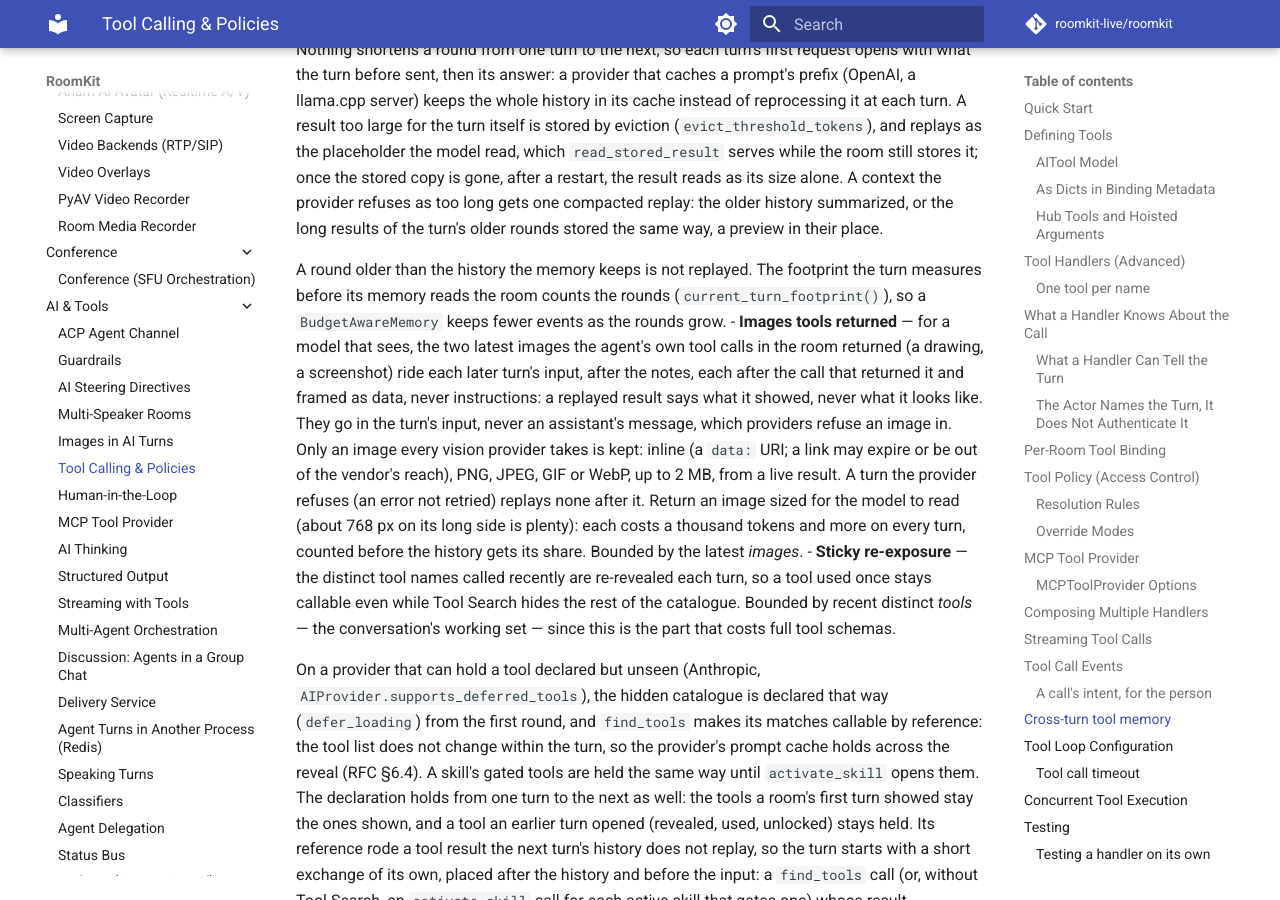
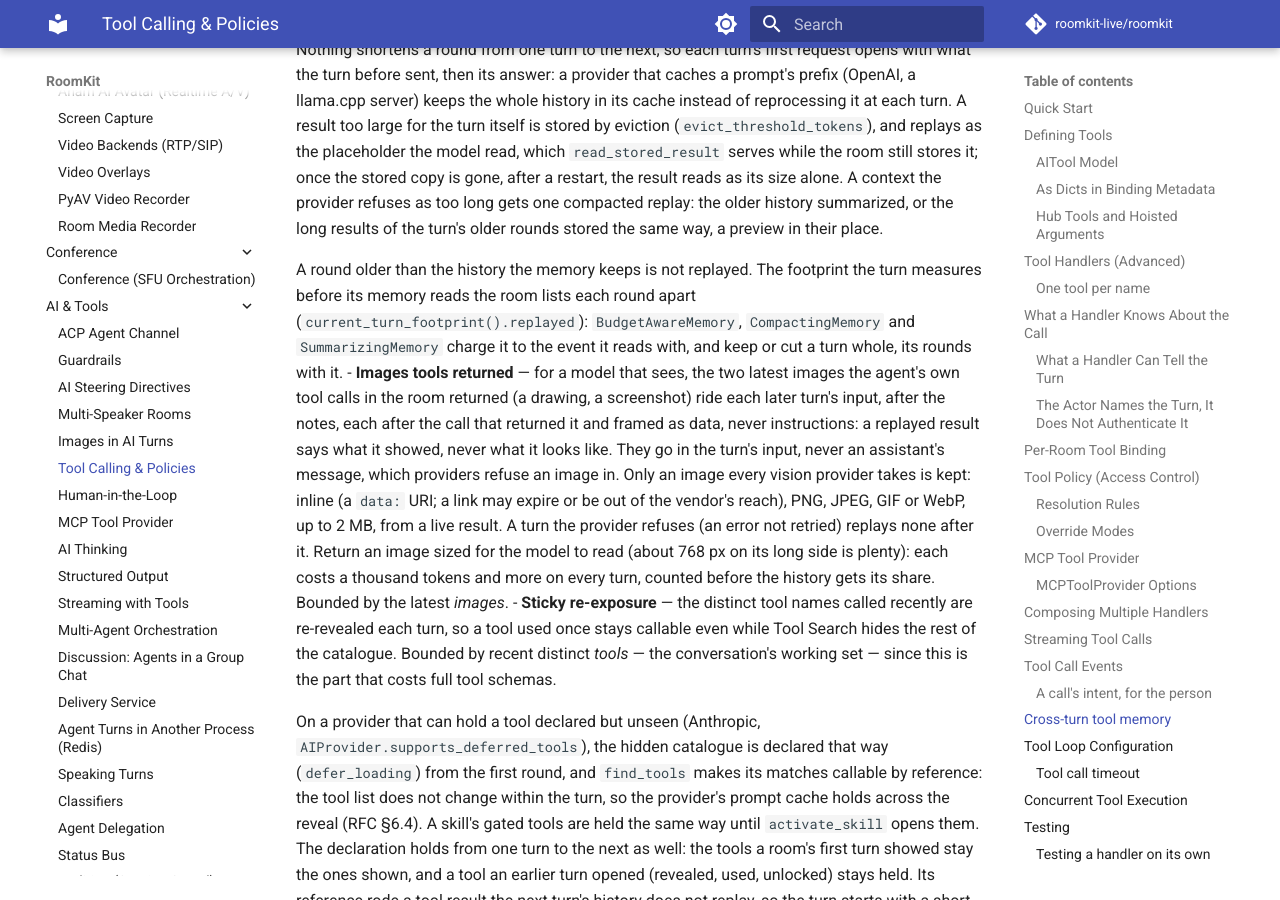
Before and after one commit to roomkit-live/roomkit-docs, an MkDocs documentation site: the page built from docs/guides/tool-calling.md, in a window 1280 px wide and 900 px high, scrolled down 17745 px. Built offline with MkDocs 1.6.1 and Material for MkDocs 9.7.7, drawn with Linux system fonts in a browser that asks for light colours; comment, search, counter and statistics services are not loaded.

Commit message:
docs(ai): a budget memory keeps a turn with its rounds (RMK-1370)
The footprint lists each replayed round apart, and the three budget
memories charge it to the event it reads with.

Ran: read against roomkit 053eeea80.

```diff
--- a/docs/guides/tool-calling.md
+++ b/docs/guides/tool-calling.md
@@ -754,9 +754,10 @@ no configuration needed:
   stored the same way, a preview in their place.
 
   A round older than the history the memory keeps is not replayed. The
-  footprint the turn measures before its memory reads the room counts the
-  rounds (`current_turn_footprint()`), so a `BudgetAwareMemory` keeps fewer
-  events as the rounds grow.
+  footprint the turn measures before its memory reads the room lists each
+  round apart (`current_turn_footprint().replayed`): `BudgetAwareMemory`,
+  `CompactingMemory` and `SummarizingMemory` charge it to the event it reads
+  with, and keep or cut a turn whole, its rounds with it.
 - **Images tools returned** — for a model that sees, the two latest images the
   agent's own tool calls in the room returned (a drawing, a screenshot) ride
   each later turn's input, after the notes, each after the call that returned
```
